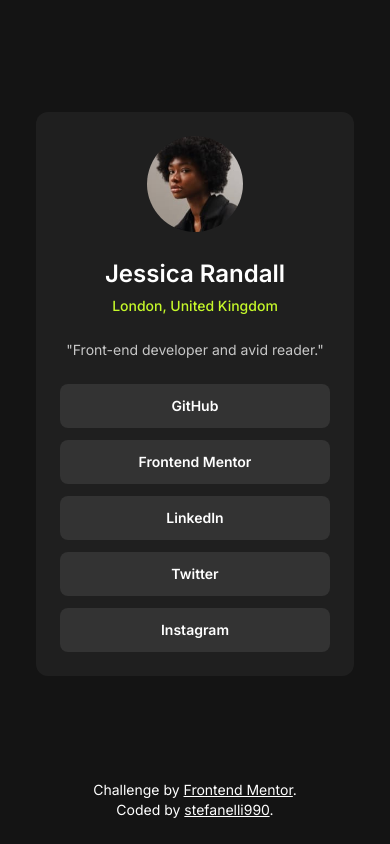
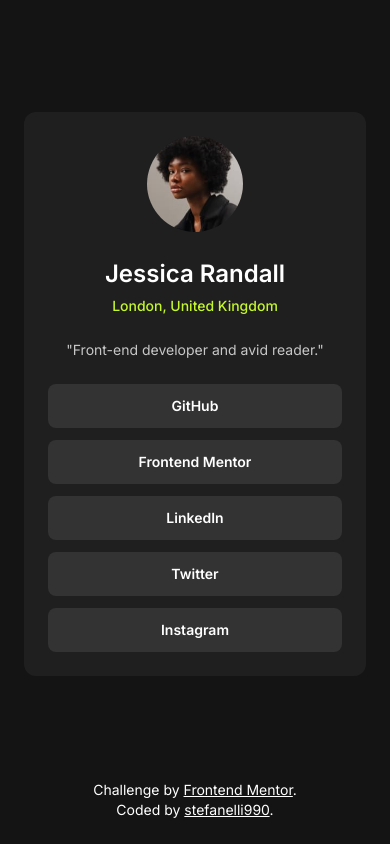
Before and after one commit to stefanelli990/social-links-profile, a website: page index.html in a window 390 px wide. Drawn offline with Linux system fonts and the light colour scheme.

Commit message:
fixed accessibility and html report

```diff
--- a/index.html
+++ b/index.html
@@ -11,12 +11,12 @@
   <link rel="icon" type="image/png" sizes="32x32" href="src/assets/favicon-32x32.png">
 </head>
 <body class="p-6 min-h-screen flex justify-center items-center flex-col gap-4 text-center">
-  <main class="flex-1 grid place-content-center">
-    <div class="bg-gray-800 p-6 sm:p-8 rounded-[12px] flex items-center flex-col">
-        <img class="w-24 h-24 mb-8 rounded-full" src="src/assets/avatar-jessica.jpeg" alt="Avatar">
-        <div class="text-[24px] font-semibold mb-3" alt="Jessica Randall's profile picture">Jessica Randall</div>
+  <main class="flex-1 w-full sm:w-auto flex items-center justify-center">
+    <div class="bg-gray-800 w-full sm:w-auto p-6 sm:p-8 rounded-[12px] flex items-center flex-col">
+        <img class="w-24 h-24 mb-8 rounded-full" src="src/assets/avatar-jessica.jpeg" alt="Jessica Randall's profile picture">
+        <div class="text-[24px] font-semibold mb-3">Jessica Randall</div>
         <div class="text-green font-medium">London, United Kingdom</div>
-        <div class="px-1.5 py-6 sm:p-6 opacity-75">"Front-end developer and avid reader."</div>
+        <div class="py-6 sm:p-6 opacity-75">"Front-end developer and avid reader."</div>
         <nav aria-label="Social media links" class="w-full">
         <ul class="space-y-3">
           <li><a href="https://www.github.com/" aria-label="Link to Jessica Randall's GitHub profile" target="_blank" class="p-3 block font-semibold bg-gray-700 rounded-[8px] cursor-pointer hover:bg-green hover:text-gray-900">GitHub</a></li>
```
Also changed, not shown: src/output.css.
